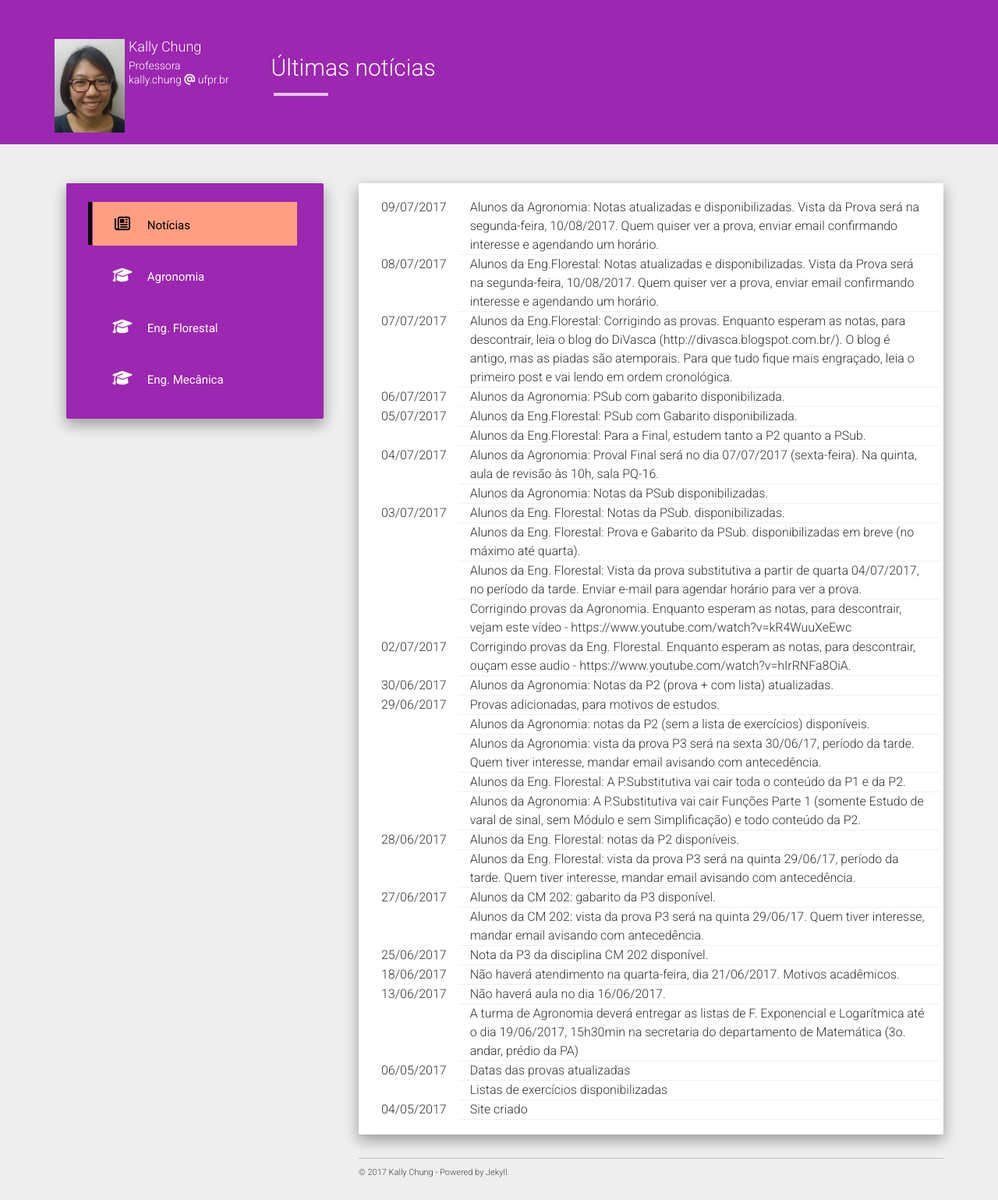
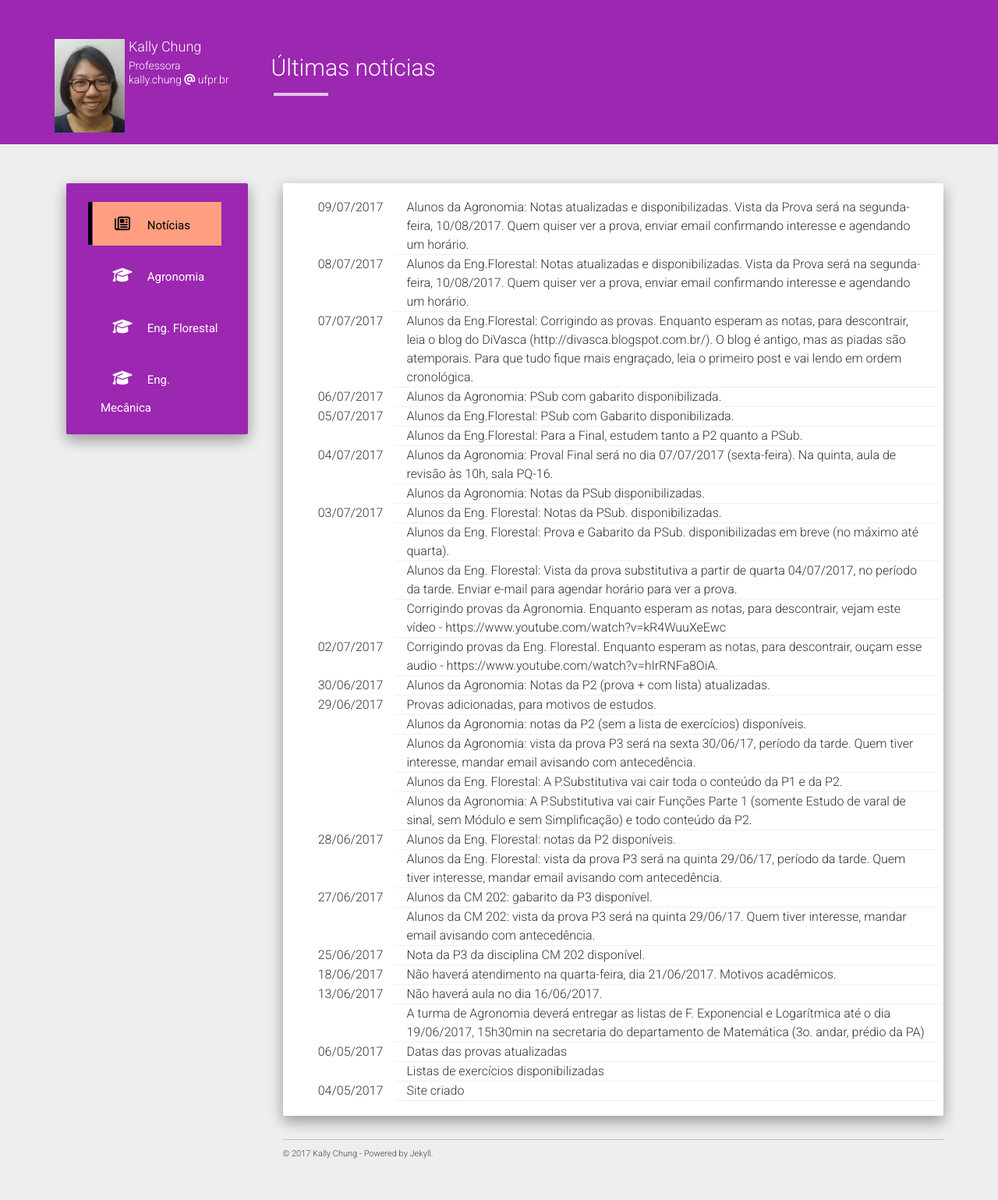
Before and after one commit to chunggnuhc/chunggnuhc.github.io, a Jekyll site: the page built from index.html, in a window 1280 px wide. Shown: the whole page at 78% size. Built offline with Jekyll 4.4.1, drawn with Linux system fonts in a browser that asks for light colours; nearby versions of some CDN libraries; after the commit the page ends 1515 px from its top, so only the background shows below that.

Commit message:
Update main.html

```diff
--- a/_includes/main.html
+++ b/_includes/main.html
@@ -1,9 +1,9 @@
 <div class="container main outer">
       <div class="row">
-        <div class="col-md-4 col-xs-12">
+        <div class="col-md-3 col-xs-12">
           {% include sidemenu.html %}
         </div>
-        <div class="col-md-8 col-xs-12 full">
+        <div class="col-md-9 col-xs-12 full">
           {{ content }}
           <div class="row">
             <div class="col-md-12 col-xs-12 footer">
```
